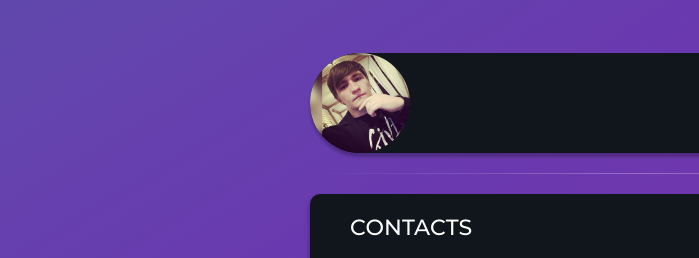
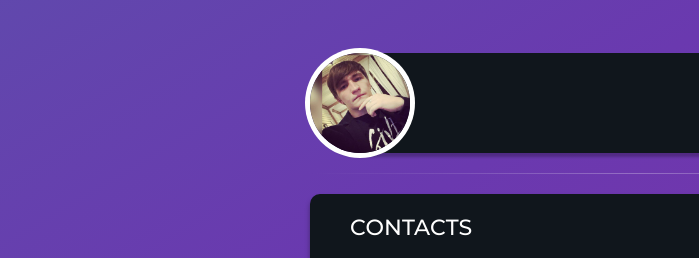
Before and after one commit to donstereo/test, a plain HTML site: page indexCV.html in a window 1280 px wide. Shown: the top 258 px of the page, 0-699 px from the left. Drawn offline with Linux system fonts and the light colour scheme.

Commit message:
- mini fix

```diff
--- a/css/style.css
+++ b/css/style.css
@@ -121,6 +121,7 @@
 	height: 100px;
 	margin-right: auto;
 	border-radius: 100%;
+	box-shadow: 0 0 0 5px white;
 }
 
 .shape {
```
